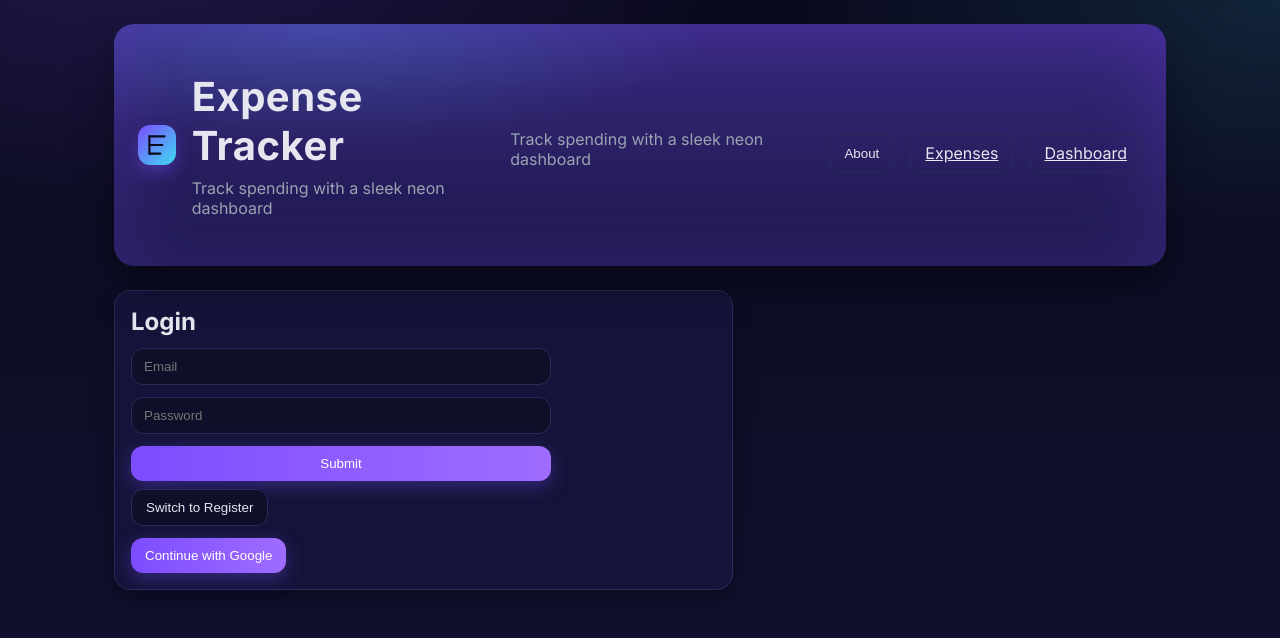
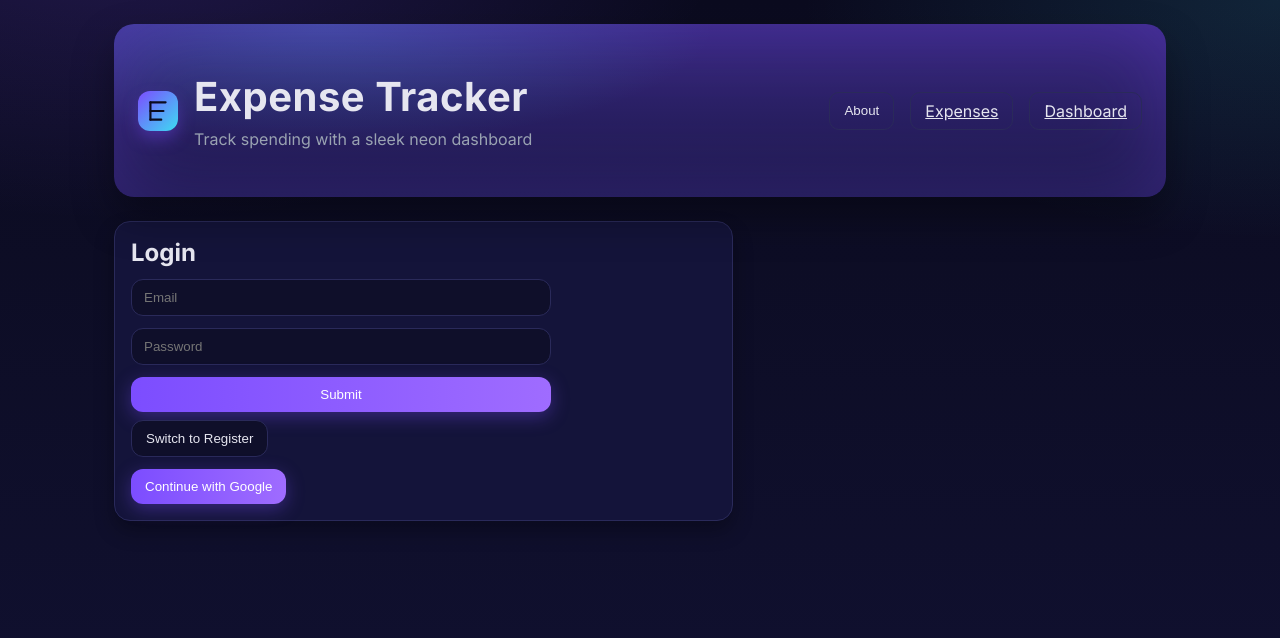
Before and after one commit to Kaamessh/expense-frontend, a React (Create React App) app: page / in a window 1280 px wide. Shown: the top 638 px of the page. Built offline with nearby package versions, Linux system fonts and the light colour scheme; no server answers.

Commit message:
Move_ProfileBadge_to_top_right_header

```diff
--- a/src/App.js
+++ b/src/App.js
@@ -54,14 +54,13 @@ function AppInner() {
       <section className="hero" style={{ display:'flex', alignItems:'center', justifyContent:'space-between' }}>
         <div style={{ display:'flex', alignItems:'center', gap:16 }}>
           <LogoE />
-          {token && <ProfileBadge api={API} token={token} />}
           <div>
             <h1 style={{ margin:0 }}>Expense Tracker</h1>
             <div className="subtitle">Track spending with a sleek neon dashboard</div>
           </div>
         </div>
-        <div className="subtitle">Track spending with a sleek neon dashboard</div>
-        <div className="nav">
+        <div style={{ display:'flex', alignItems:'center', gap:12 }}>
+          <div className="nav" style={{ margin:0 }}>
             {!token ? (
               <button className="btn">About</button>
             ) : (
@@ -69,6 +68,8 @@ function AppInner() {
             )}
             <Link className="btn" to="/expenses">Expenses</Link>
             <Link className="btn" to="/dashboard">Dashboard</Link>
+          </div>
+          {token && <ProfileBadge api={API} token={token} />}
         </div>
       </section>
       <Routes>
```
Lines whose indentation alone changed are shown as unchanged.
